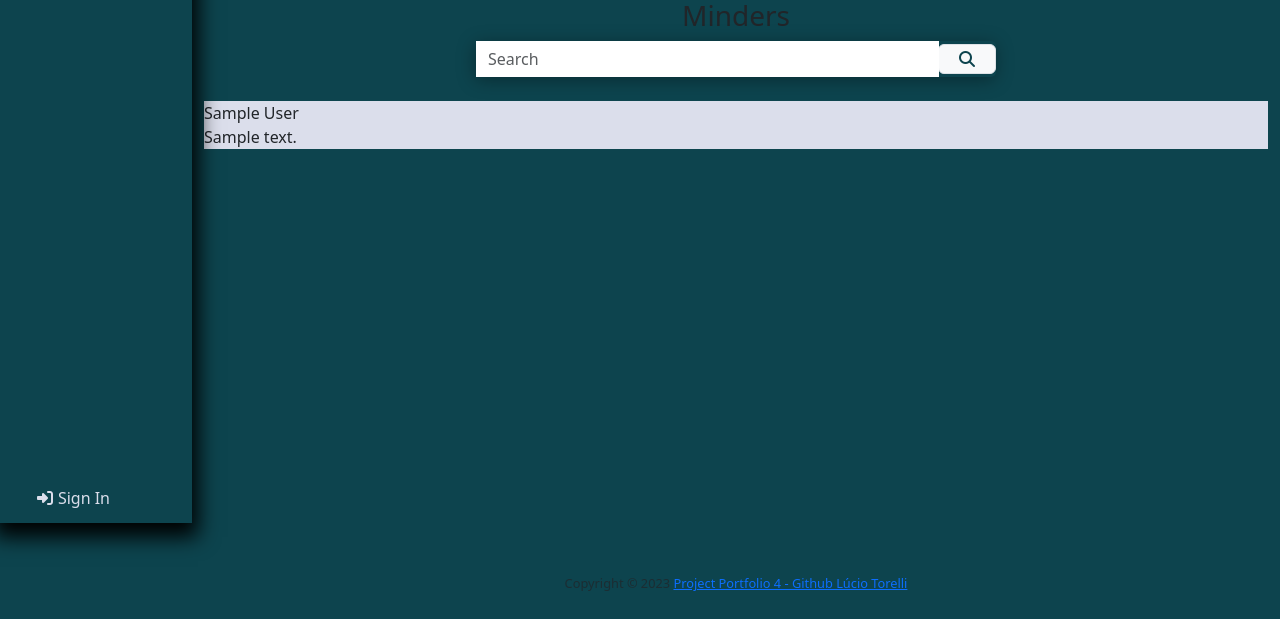
After one commit to luciotorelli/minding-paws, a Django app: page /browse-minders/ in a window 1280 px wide. The commit adds this page. Shown: the part 277-896 px from the top of the page. Run offline with Django 3.2, Linux system fonts and the light colour scheme; tables that the repository leaves empty hold one stand-in row (values such as "Sample post"); some libraries are stand-ins or nearby versions.

Commit message:
Add browser minder function.
+ Adds url, template, view, some style and js.

```diff
--- a/mindingpaws/urls.py
+++ b/mindingpaws/urls.py
@@ -6,4 +6,5 @@ urlpatterns = [
     path('pet-owner-signup/', views.PetOwnerSignUp.as_view(), name='pet-owner-sign-up'),
     path('minder-signup/', views.MinderSignUp.as_view(), name='minder-sign-up'),
     path('create-booking/', views.CreateBookingView.as_view(), name='create_booking'),
+    path('browse-minders/', views.BrowseMindersView.as_view(), name='browse-minders'),
 ]
--- a/mindingpaws/views.py
+++ b/mindingpaws/views.py
@@ -1,8 +1,12 @@
 from django.views.generic import TemplateView
 from django.views.generic.edit import FormView
-from django.urls import reverse_lazy
+from django.views.generic import ListView
 from allauth.account.views import SignupView
+from django.template.loader import render_to_string
+from django.http import JsonResponse
+from django.db.models import Q
 from .forms import PetOwnerCreationForm, MinderCreationForm, BookingCreationForm
+from .models import Minder
 from django.contrib.auth.mixins import LoginRequiredMixin
 
 
@@ -64,3 +68,64 @@ class CreateBookingView(LoginRequiredMixin, FormView):
     def form_valid(self, form):
         form.save()
         return super().form_valid(form)
+
+class BrowseMindersView(ListView):
+    model = Minder
+    template_name = 'browse_minders.html'
+    context_object_name = 'minders'
+    paginate_by = 10
+
+    def get_queryset(self):
+        """
+        Get the queryset of minders based on the search.
+
+        Filters the minders based on a search for 'user__name' (from user attached to minder) and 'bio' fields.
+
+        Returns:
+            QuerySet: A result of minders based on the search.
+        """
+        queryset = super().get_queryset()
+        query = self.request.GET.get('q')
+
+        if query:
+            queryset = queryset.filter(Q(user__name__icontains=query) | Q(bio__icontains=query))
+
+        return queryset
+
+    def get_context_data(self, **kwargs):
+        """
+        Get the context data for the view.
+
+        Adds a variable 'is_ajax' to the context data. It checks if the request is an AJAX request based on the
+        'x-requested-with' header.
+
+        Returns:
+            dict: The context data for the view.
+        """
+        context = super().get_context_data(**kwargs)
+        context['is_ajax'] = self.request.headers.get("x-requested-with") == "XMLHttpRequest"
+        return context
+
+    def render_to_response(self, context, **response_kwargs):
+        """
+        Render the response.
+
+        If the request is an AJAX request, renders the 'minders-results-partial.html' template and returns a JsonResponse
+        containing the rendered HTML content. Otherwise, renders the full 'browse_minders.html' template.
+
+        Args:
+            context (dict): The context data for the view.
+            response_kwargs (dict): Additional keyword arguments for the response.
+
+        Returns:
+            HttpResponse: The http response for the view.
+        """
+        if context['is_ajax']:
+            html = render_to_string(
+                template_name="minders-results-partial.html",
+                context=context
+            )
+            data_dict = {"html_from_view": html}
+            return JsonResponse(data=data_dict, safe=False)
+        else:
+            return super().render_to_response(context, **response_kwargs)
--- a/static/css/style.css
+++ b/static/css/style.css
@@ -242,7 +242,7 @@ label {
 
 .login-btn {
     background-color: #ff8952 !important;
-    color:#0D444E;
+    color: #0D444E;
 }
 
 /* ------------------------------------- Logout Modal */
@@ -257,6 +257,16 @@ label {
     background-color: #ff8952;
     border-color: #ff8952;
     color: #0D444E;
+}
+
+/* ------------------------------------- Search for Minders page */
+
+.minder-item.even {
+    background-color: #DBDEEB !important;
+}
+
+.minder-item.odd {
+    background-color: #a6acc7 !important;
 }
 
 /* ------------------------------------- Footer */
@@ -274,10 +284,7 @@ footer {
 }
 
 /* -------------------- Screens above 425px width - Mobile */
-@media screen and (min-width: 425px) {
-
-
-}
+@media screen and (min-width: 425px) {}
 
 /* -------------------- Screens above 768px width - Tablets */
 @media screen and (min-width: 768px) {
--- /dev/null
+++ b/static/js/search_minders.js
@@ -0,0 +1,44 @@
+// search_minders.js
+
+// This JavaScript script handles the AJAX search functionality for minders.
+
+$(document).ready(function() {
+  const user_input = $("#user-input");
+  const search_icon = $('#search-icon');
+  const minders_div = $('#replaceable-content');
+  const endpoint = '/browse-minders/';
+  // The delay before submitting the AJAX request
+  const delay_by_in_ms = 600;
+  let scheduled_function = false;
+
+  // Function update minders list
+  let ajax_call = function(endpoint, request_parameters) {
+      $.getJSON(endpoint, request_parameters)
+          .done(response => {
+              minders_div.fadeTo('slow', 0).promise().then(() => {
+                  minders_div.html(response['html_from_view']);
+                  minders_div.fadeTo('slow', 1);
+                  search_icon.removeClass('blink');
+              });
+          });
+  };
+
+  // Event listener for keyup in the search input field
+  user_input.on('keyup', function() {
+      const request_parameters = {
+          q: $(this).val()
+      };
+
+      // Start animating the search icon with the CSS class
+      search_icon.addClass('blink');
+
+      // If a scheduled function exists, cancel execution to stop multiple AJAX requests
+      if (scheduled_function) {
+          clearTimeout(scheduled_function);
+      }
+
+      // Schedule the AJAX call after the specified delay
+      // This avoids making AJAX requests on every keystroke, helps reduce server load
+      scheduled_function = setTimeout(ajax_call, delay_by_in_ms, endpoint, request_parameters);
+  });
+});
--- a/templates/base.html
+++ b/templates/base.html
@@ -8,6 +8,9 @@
     <title>Minding Paws</title>
     <!-- Load Bootstrap: 5, CSS and JavaScript from Bootstrap CDN. -->
     {% load django_bootstrap5 %} {% bootstrap_css %} {% bootstrap_javascript %}
+
+    <!-- Load JQuery -->
+    <script src="https://code.jquery.com/jquery-3.6.0.min.js"></script>
 
     <!-- Load stylesheet CSS file -->
     <link rel="stylesheet" href="{% static 'css/style.css' %}" />
--- /dev/null
+++ b/templates/browse_minders.html
@@ -0,0 +1,29 @@
+{% extends "base.html" %}
+{% load static %}
+
+{% block content %}
+  <div class="container">
+    <h3 class="text-center">Minders</h3>
+
+    <div class="row justify-content-center">
+      <!-- Icon and search-box-->
+      <div class="col-6 align-self-center">
+        <div class="input-group">
+          <input id="user-input" class="form-control" placeholder="Search">
+          <div class="input-group-append">
+            <span class="input-group-text"><i class="fas fa-search"></i></span>
+          </div>
+        </div>
+      </div>
+    </div>
+
+    <!-- Minder list section -->
+    <div class="row mt-4">
+      <div id="replaceable-content" class="col-12">
+        {% include 'minders-results-partial.html' %}
+      </div>
+    </div>
+  </div>
+
+  <script type="text/javascript" src="{% static 'js/search_minders.js' %}"></script>
+{% endblock %}
--- /dev/null
+++ b/templates/minders-results-partial.html
@@ -0,0 +1,12 @@
+{% if minders %}
+  <div class="minders-list">
+    {% for minder in minders %}
+      <div class="minder-item {% cycle 'even' 'odd' %}">
+        <div class="minder-name">{{ minder.user.name }}</div>
+        <div class="minder-bio">{{ minder.bio }}</div>
+      </div>
+    {% endfor %}
+  </div>
+{% else %}
+  <p class="no-minders">No minders found.</p>
+{% endif %}
```
